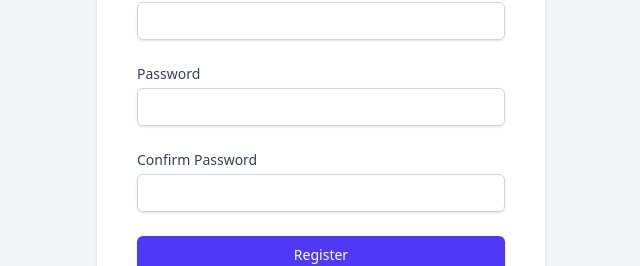
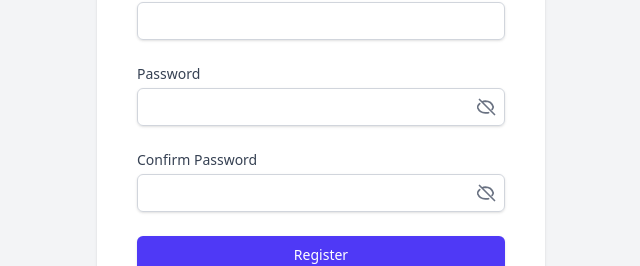
Before and after one commit to azhararrozak/reactjs-auth-login-register, a React (Vite) app: page /auth/register in a window 1280 px wide. Shown: the part 345-611 px from the top of the page, without its empty margins (319-959 px from the left). Built offline with nearby package versions, Linux system fonts and the light colour scheme.

Commit message:
feat: add a password show/hide toggle (eye icon)

```diff
--- a/src/pages/Login.jsx
+++ b/src/pages/Login.jsx
@@ -5,6 +5,7 @@ import useAuthStore from "../stores/useAuthStore";
 const Login = () => {
   const [username, setUsername] = useState("");
   const [password, setPassword] = useState("");
+  const [showPassword, setShowPassword] = useState(false);
   const [loading, setLoading] = useState(false);
   const [message, setMessage] = useState("");
   const navigate = useNavigate();
@@ -86,17 +87,34 @@ const Login = () => {
               >
                 Password
               </label>
-              <div className="mt-1">
+              <div className="mt-1 relative">
                 <input
                   id="password"
                   name="password"
-                  type="password"
+                  type={showPassword ? 'text' : 'password'}
                   autoComplete="current-password"
                   required
-                  className="appearance-none block w-full px-3 py-2 border border-gray-300 rounded-md shadow-sm placeholder-gray-400 focus:outline-none focus:ring-indigo-500 focus:border-indigo-500 sm:text-sm"
+                  className="appearance-none block w-full px-3 py-2 pr-10 border border-gray-300 rounded-md shadow-sm placeholder-gray-400 focus:outline-none focus:ring-indigo-500 focus:border-indigo-500 sm:text-sm"
                   value={password}
                   onChange={onChangePassword}
                 />
+                <button
+                  type="button"
+                  onClick={() => setShowPassword((v) => !v)}
+                  className="absolute inset-y-0 right-2 flex items-center text-gray-500"
+                  aria-label={showPassword ? 'Hide password' : 'Show password'}
+                >
+                  {showPassword ? (
+                    <svg xmlns="http://www.w3.org/2000/svg" className="h-5 w-5" viewBox="0 0 20 20" fill="currentColor">
+                      <path d="M10 3C5 3 1.73 6.11.5 10c1.23 3.89 4.5 7 9.5 7s8.27-3.11 9.5-7C18.27 6.11 15 3 10 3zm0 12a5 5 0 110-10 5 5 0 010 10z" />
+                      <path d="M10 8a2 2 0 100 4 2 2 0 000-4z" />
+                    </svg>
+                  ) : (
+                    <svg xmlns="http://www.w3.org/2000/svg" className="h-5 w-5" viewBox="0 0 24 24" fill="none" stroke="currentColor" strokeWidth="2">
+                      <path strokeLinecap="round" strokeLinejoin="round" d="M13.875 18.825A10.05 10.05 0 0110 19c-5 0-8.27-3.11-9.5-7a12.03 12.03 0 012.72-4.042M6.11 6.11A9.953 9.953 0 0110 5c5 0 8.27 3.11 9.5 7a11.98 11.98 0 01-1.39 2.95M3 3l18 18" />
+                    </svg>
+                  )}
+                </button>
               </div>
             </div>
 
--- a/src/pages/Register.jsx
+++ b/src/pages/Register.jsx
@@ -8,7 +8,8 @@ const Register = () => {
   const [email, setEmail] = useState("");
   const [password, setPassword] = useState("");
   const [confirmPassword, setConfirmPassword] = useState("");
-  const [successful, setSuccessful] = useState(false);
+  const [showPassword, setShowPassword] = useState(false);
+  const [showConfirmPassword, setShowConfirmPassword] = useState(false);
   const [message, setMessage] = useState("");
 
   const navigate = useNavigate();
@@ -38,7 +39,6 @@ const Register = () => {
     e.preventDefault();
 
     setMessage("");
-    setSuccessful(false);
 
     if (password !== confirmPassword) {
       setMessage("Passwords do not match");
@@ -47,9 +47,8 @@ const Register = () => {
 
     register(username, email, confirmPassword).then(
       (response) => {
-        // server may return a message - show it if present
-        setMessage(response?.message || "Registration successful");
-        setSuccessful(true);
+  // server may return a message - show it if present
+  setMessage(response?.message || "Registration successful");
         navigate("/auth/login");
       }
     ).catch((error) => {
@@ -60,7 +59,6 @@ const Register = () => {
         error.message ||
         error.toString();
 
-      setSuccessful(false);
       setMessage(resMessage);
     });
   }
@@ -116,17 +114,29 @@ const Register = () => {
               <label htmlFor="password" className="block text-sm font-medium text-gray-700">
                 Password
               </label>
-              <div className="mt-1">
+              <div className="mt-1 relative">
                 <input
                   id="password"
                   name="password"
-                  type="password"
+                  type={showPassword ? 'text' : 'password'}
                   autoComplete="new-password"
                   required
-                  className="appearance-none block w-full px-3 py-2 border border-gray-300 rounded-md shadow-sm placeholder-gray-400 focus:outline-none focus:ring-indigo-500 focus:border-indigo-500 sm:text-sm"
+                  className="appearance-none block w-full px-3 py-2 pr-10 border border-gray-300 rounded-md shadow-sm placeholder-gray-400 focus:outline-none focus:ring-indigo-500 focus:border-indigo-500 sm:text-sm"
                   value={password}
                   onChange={onChangePassword}
                 />
+                <button type="button" onClick={() => setShowPassword(v => !v)} className="absolute inset-y-0 right-2 flex items-center text-gray-500" aria-label={showPassword ? 'Hide password' : 'Show password'}>
+                  {showPassword ? (
+                    <svg xmlns="http://www.w3.org/2000/svg" className="h-5 w-5" viewBox="0 0 20 20" fill="currentColor">
+                      <path d="M10 3C5 3 1.73 6.11.5 10c1.23 3.89 4.5 7 9.5 7s8.27-3.11 9.5-7C18.27 6.11 15 3 10 3zm0 12a5 5 0 110-10 5 5 0 010 10z" />
+                      <path d="M10 8a2 2 0 100 4 2 2 0 000-4z" />
+                    </svg>
+                  ) : (
+                    <svg xmlns="http://www.w3.org/2000/svg" className="h-5 w-5" viewBox="0 0 24 24" fill="none" stroke="currentColor" strokeWidth="2">
+                      <path strokeLinecap="round" strokeLinejoin="round" d="M13.875 18.825A10.05 10.05 0 0110 19c-5 0-8.27-3.11-9.5-7a12.03 12.03 0 012.72-4.042M6.11 6.11A9.953 9.953 0 0110 5c5 0 8.27 3.11 9.5 7a11.98 11.98 0 01-1.39 2.95M3 3l18 18" />
+                    </svg>
+                  )}
+                </button>
               </div>
             </div>
 
@@ -134,16 +144,28 @@ const Register = () => {
               <label htmlFor="confirmPassword" className="block text-sm font-medium text-gray-700">
                 Confirm Password
               </label>
-              <div className="mt-1">
+              <div className="mt-1 relative">
                 <input
                   id="confirmPassword"
                   name="confirmPassword"
-                  type="password"
+                  type={showConfirmPassword ? 'text' : 'password'}
                   required
-                  className="appearance-none block w-full px-3 py-2 border border-gray-300 rounded-md shadow-sm placeholder-gray-400 focus:outline-none focus:ring-indigo-500 focus:border-indigo-500 sm:text-sm"
+                  className="appearance-none block w-full px-3 py-2 pr-10 border border-gray-300 rounded-md shadow-sm placeholder-gray-400 focus:outline-none focus:ring-indigo-500 focus:border-indigo-500 sm:text-sm"
                   value={confirmPassword}
                   onChange={onChangeConfirmPassword}
                 />
+                <button type="button" onClick={() => setShowConfirmPassword(v => !v)} className="absolute inset-y-0 right-2 flex items-center text-gray-500" aria-label={showConfirmPassword ? 'Hide password' : 'Show password'}>
+                  {showConfirmPassword ? (
+                    <svg xmlns="http://www.w3.org/2000/svg" className="h-5 w-5" viewBox="0 0 20 20" fill="currentColor">
+                      <path d="M10 3C5 3 1.73 6.11.5 10c1.23 3.89 4.5 7 9.5 7s8.27-3.11 9.5-7C18.27 6.11 15 3 10 3zm0 12a5 5 0 110-10 5 5 0 010 10z" />
+                      <path d="M10 8a2 2 0 100 4 2 2 0 000-4z" />
+                    </svg>
+                  ) : (
+                    <svg xmlns="http://www.w3.org/2000/svg" className="h-5 w-5" viewBox="0 0 24 24" fill="none" stroke="currentColor" strokeWidth="2">
+                      <path strokeLinecap="round" strokeLinejoin="round" d="M13.875 18.825A10.05 10.05 0 0110 19c-5 0-8.27-3.11-9.5-7a12.03 12.03 0 012.72-4.042M6.11 6.11A9.953 9.953 0 0110 5c5 0 8.27 3.11 9.5 7a11.98 11.98 0 01-1.39 2.95M3 3l18 18" />
+                    </svg>
+                  )}
+                </button>
               </div>
             </div>
 
@@ -156,6 +178,9 @@ const Register = () => {
               </button>
             </div>
           </form>
+          {message && (
+            <div className="mt-4 text-sm text-green-600 text-center">{message}</div>
+          )}
           <div className="mt-4 text-center">
             <p className="text-sm text-gray-600">
               Already have an account? <Link to="/auth/login" className="text-indigo-600 hover:text-indigo-500">Sign in here</Link>
```
